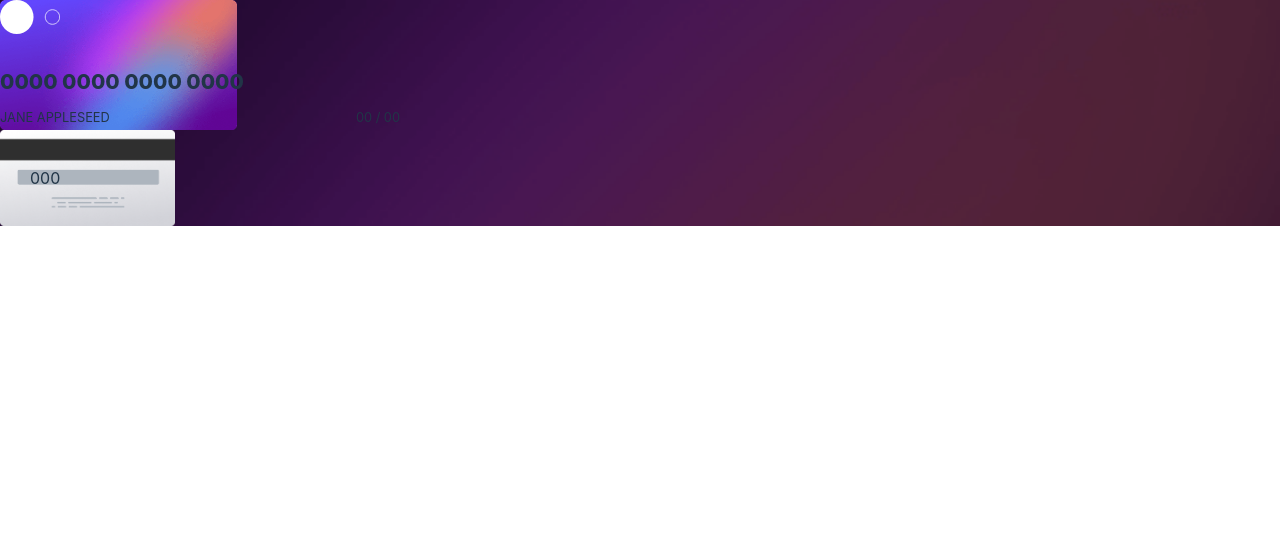
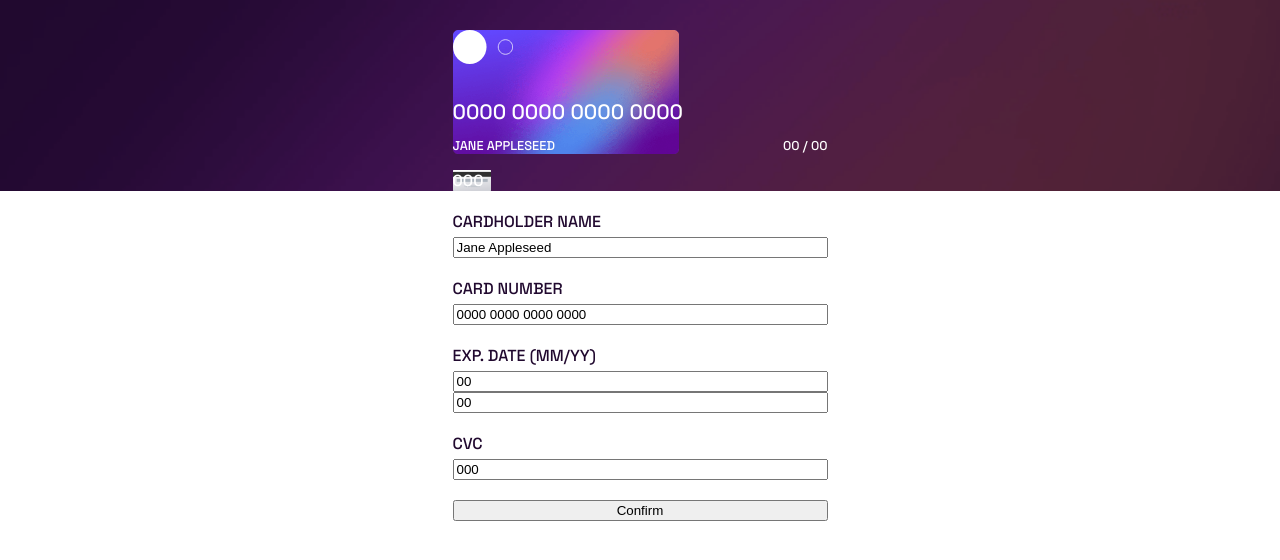
Before and after one commit to emilipothese/interactive-card-vite, a Vue app: page / in a window 1280 px wide. Shown: the top 560 px of the page. Built offline with nearby package versions, Linux system fonts and the light colour scheme.

Commit message:
Form HTML and vue ok

```diff
--- a/src/App.vue
+++ b/src/App.vue
@@ -9,7 +9,4 @@ import FormCard from './components/FormCard.vue'
 </template>
 
 <style>
-  section {
-    width: 400px;
-  }
 </style>
--- a/src/components/FormCard.vue
+++ b/src/components/FormCard.vue
@@ -1,4 +1,5 @@
 <template>
+<div>
   <header>
     <section class="card__front">
       <img class="card__front__logo" src="../assets/card-logo.svg" alt="">
@@ -13,6 +14,34 @@
       <p class="card__back__number">{{ card.backNumber }}</p>
     </section>
   </header>
+
+  <main>
+    <div class="form__input">
+      <label for="name">Cardholder name</label>
+      <input v-model="card.name" placeholder="edit me" id="name"/>
+    </div>
+
+    <div class="form__input">
+      <label for="number">Card number</label>
+      <input v-model="card.number" placeholder="edit me" id="number"/>
+    </div>
+
+    <div class="form__input">
+      <label for="end">Exp. date (mm/yy)</label>
+      <input v-model="card.endMonth" placeholder="edit me" id="end"/>
+      <input v-model="card.endYear" placeholder="edit me" id="end"/>
+    </div>
+
+    <div class="form__input">
+      <label for="cvc">CVC</label>
+      <input v-model="card.backNumber" placeholder="edit me" id="cvc"/>
+    </div>
+
+    <div class="form__input">
+      <input type="submit" value="Confirm">
+    </div>
+  </main>
+ </div>
 </template>
 
 <script>
@@ -35,7 +64,9 @@ export default {
 header {
   background-image: url('../assets/bg-main-desktop.png');
   background-size: cover;
-
+  width: 100%;
+  color: white;
+  padding-top: 30px;
 }
 
 .card__front {
@@ -51,7 +82,7 @@ header {
 .card__front__number {
   margin: 30px 0px 0px 0px;
   font-size: 1.3rem;
-  font-weight: 800;
+  font-weight: 500;
 }
 
 .card__front__infos {
@@ -69,6 +100,16 @@ header {
   background-image: url('../assets/bg-card-back.png');
   background-size: contain;
   background-repeat: no-repeat;
-  padding: 20px 30px;
+}
+
+.form__input{
+  display: flex;
+  flex-direction: column;
+  margin: 20px 0px;
+}
+
+.form__input label {
+  text-transform: uppercase;
+  margin-bottom: 5px;
 }
 </style>
--- a/src/style.css
+++ b/src/style.css
@@ -1,41 +1,11 @@
-:root {
-  font-family: Inter, Avenir, Helvetica, Arial, sans-serif;
-  font-size: 16px;
-  line-height: 24px;
-  font-weight: 400;
-
-  color-scheme: light dark;
-  color: rgba(255, 255, 255, 0.87);
-  background-color: #242424;
-
-  font-synthesis: none;
-  text-rendering: optimizeLegibility;
-  -webkit-font-smoothing: antialiased;
-  -moz-osx-font-smoothing: grayscale;
-  -webkit-text-size-adjust: 100%;
-}
-
-a {
-  font-weight: 500;
-  color: #646cff;
-  text-decoration: inherit;
-}
-a:hover {
-  color: #535bf2;
-}
-
-a {
-  font-weight: 500;
-  color: #646cff;
-  text-decoration: inherit;
-}
-a:hover {
-  color: #535bf2;
-}
+@import url('https://fonts.googleapis.com/css2?family=Space+Grotesk:wght@300;500&display=swap');
 
 body {
   margin: 0;
   min-width: 320px;
+  font-family: 'Space Grotesk', sans-serif;
+  font-size: 300;
+  color: hsl(278, 68%, 11%);
 }
 
 h1 {
@@ -43,43 +13,7 @@ h1 {
   line-height: 1.1;
 }
 
-button {
-  border-radius: 8px;
-  border: 1px solid transparent;
-  padding: 0.6em 1.2em;
-  font-size: 1em;
-  font-weight: 500;
-  font-family: inherit;
-  background-color: #1a1a1a;
-  cursor: pointer;
-  transition: border-color 0.25s;
-}
-button:hover {
-  border-color: #646cff;
-}
-button:focus,
-button:focus-visible {
-  outline: 4px auto -webkit-focus-ring-color;
-}
-
-.card {
-  padding: 2em;
-}
-
-#app {
-  max-width: 1280px;
+section, main {
+  width: 375px;
   margin: 0 auto;
 }
-
-@media (prefers-color-scheme: light) {
-  :root {
-    color: #213547;
-    background-color: #ffffff;
-  }
-  a:hover {
-    color: #747bff;
-  }
-  button {
-    background-color: #f9f9f9;
-  }
-}
```
